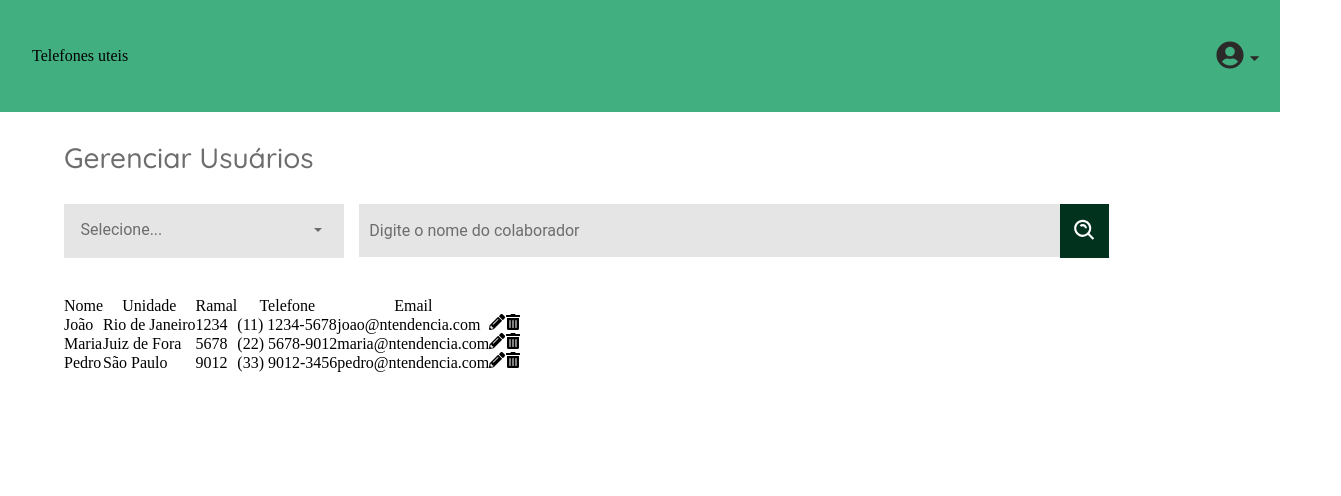
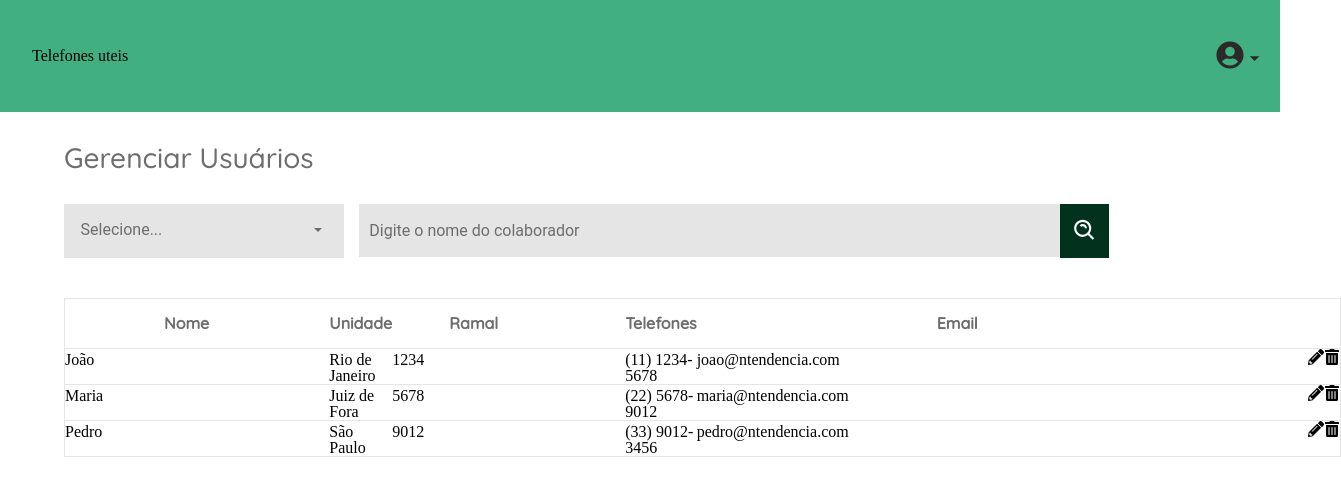
Before and after one commit to MatheusAraripe/desafio-anova, a React (Vite) app: page /admin in a window 1280 px wide. Shown: the top 496 px of the page, 1341 px wide, since content can reach past the window. Built offline with nearby package versions, Linux system fonts and the light colour scheme; sample sign-in values are in the browser's storage.

Commit message:
feat: adição de estilo ao cabesalho da tabela

```diff
--- a/src/components/TableAdmin.jsx
+++ b/src/components/TableAdmin.jsx
@@ -3,20 +3,20 @@ import {FaPencilAlt, FaTrashAlt} from "react-icons/fa"
 
 const TableAdmin = () => {
   const contatos = [
-    { nome: 'João', unidade: 'Rio de Janeiro', ramal: '1234', telefone: '(11) 1234-5678', email: 'joao@ntendencia.com' },
-    { nome: 'Maria', unidade: 'Juiz de Fora', ramal: '5678', telefone: '(22) 5678-9012', email: 'maria@ntendencia.com' },
-    { nome: 'Pedro', unidade: 'São Paulo', ramal: '9012', telefone: '(33) 9012-3456', email: 'pedro@ntendencia.com' }
+    { nome: 'João', unidade: 'Rio de Janeiro', ramal: '1234', telefones: '(11) 1234-5678', email: 'joao@ntendencia.com' },
+    { nome: 'Maria', unidade: 'Juiz de Fora', ramal: '5678', telefones: '(22) 5678-9012', email: 'maria@ntendencia.com' },
+    { nome: 'Pedro', unidade: 'São Paulo', ramal: '9012', telefones: '(33) 9012-3456', email: 'pedro@ntendencia.com' }
   ];
 
   return (
     <table >
       <thead>
         <tr>
-          <th>Nome</th>
+          <th className='th-name'>Nome</th>
           <th>Unidade</th>
-          <th>Ramal</th>
-          <th>Telefone</th>
-          <th>Email</th>
+          <th className='th-ramal'>Ramal</th>
+          <th>Telefones</th>
+          <th className='th-email'>Email</th>
         </tr>
       </thead>
       <tbody>
@@ -25,7 +25,7 @@ const TableAdmin = () => {
             <td>{contato.nome}</td>
             <td>{contato.unidade}</td>
             <td>{contato.ramal}</td>
-            <td>{contato.telefone}</td>
+            <td>{contato.telefones}</td>
             <td>{contato.email}</td>
             <td><FaPencilAlt /></td>
             <td><FaTrashAlt /></td>
--- a/src/pages/AdminPage/adminpage.scss
+++ b/src/pages/AdminPage/adminpage.scss
@@ -20,3 +20,39 @@
 .table-container{
   margin-left: 64px;
 }
+
+thead{
+  border: 1px solid #E5E5E5;
+  background: linear-gradient(180deg, #FFF 0%, rgba(255, 255, 255, 0.00) 100%), #FFF;
+  width: 1238px;
+  height: 50px;
+  flex-shrink: 0;
+}
+
+th{
+  margin: 16px 0 16px 0;
+  padding-top: 16px;
+  margin: 20px;
+  color: #6D6D6D;
+  font-size: 16px;
+  font-family: "Quicksand";
+  font-weight: 700;
+}
+
+.th-name{
+  padding-left: 99px;
+  padding-right: 120px;
+}
+
+.th-ramal{
+  padding-left: 57px;
+  padding-right: 127px;
+}
+.th-email{
+  padding-left: 240px;
+  padding-right: 330px;
+}
+tr{
+  border: 1px solid #E5E5E5;
+  background: #FFF;
+}
```
